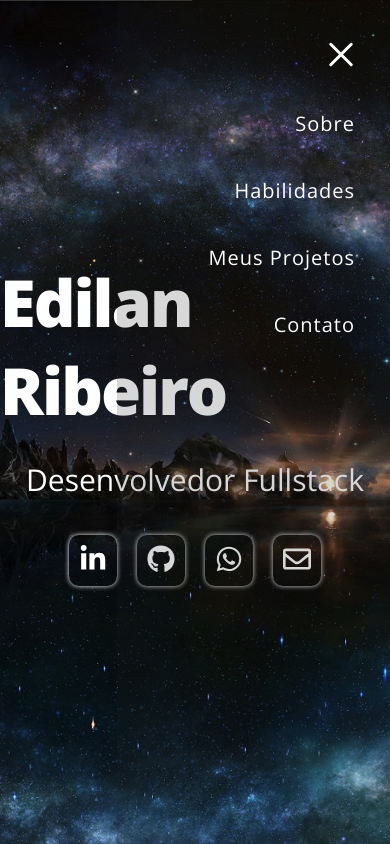
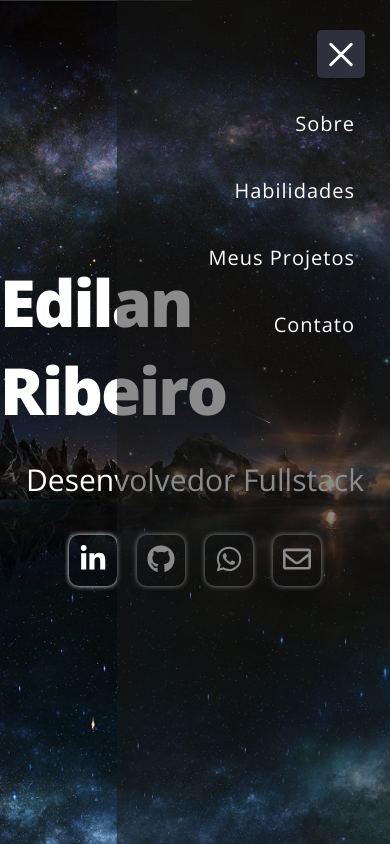
Before and after one commit to edilan-ribeiro/my-portfolio, a Next.js app: page / in a window 390 px wide. Both pictures are taken after a click on the button 341 px from the left and 54 px from the top of the page. Shown: the top 844 px of the page. Built offline with nearby package versions, Linux system fonts and the light colour scheme; no server answers.

Commit message:
style: updated mobile menu style on hamburguer and navigation bar

```diff
--- a/src/components/Header/MobileMenu/MobileMenu.tsx
+++ b/src/components/Header/MobileMenu/MobileMenu.tsx
@@ -3,7 +3,7 @@
 import { Sling as Hamburger } from 'hamburger-react'
 import { useState } from 'react'
 import mobileStyle from './mobile-menu.module.scss'
-import { motion } from 'framer-motion'
+import { AnimatePresence, motion } from 'framer-motion'
 import menu from '@/data/menu.json'
 
 const variants = {
@@ -20,22 +20,29 @@ export const MobileMenu = () => {
 				<Hamburger toggled={isOpen} toggle={setOpen} size={32} rounded />
 			</button>
 
+			<AnimatePresence>
+				{isOpen && (
 					<motion.div
 						className={mobileStyle.mobileNav}
+						initial={{ opacity: 0, x: '50%' }}
+						exit={{ opacity: 0, x: '50%' }}
 						animate={isOpen ? 'open' : 'closed'}
 						variants={variants}
-				initial={false}
 					>
 						<nav>
 							<ul>
 								{menu.map((menuItem) => (
 									<li key={menuItem.name}>
-								<a href={`#${menuItem.link}`}>{menuItem.name}</a>
+										<a href={`#${menuItem.link}`}>
+											{menuItem.name}
+										</a>
 									</li>
 								))}
 							</ul>
 						</nav>
 					</motion.div>
+				)}
+			</AnimatePresence>
 		</>
 	)
 }
--- a/src/components/Header/MobileMenu/mobile-menu.module.scss
+++ b/src/components/Header/MobileMenu/mobile-menu.module.scss
@@ -1,20 +1,22 @@
 @use '@/styles/partials' as *;
 
 .hamburguer {
-	position: absolute;
+	position: fixed;
 	top: 30px;
 	right: 25px;
 	z-index: 10;
+	background-color: $darker-gray;
+	border-radius: 5px;
 }
 
 .mobileNav {
 	position: fixed;
-	height: 100vh;
-	width: 70%;
+	height: 100dvh;
+	width: 50%;
 	right: 0;
 	top: 0;
 	z-index: 5;
-	background-color: #1e1e1e2d;
+	background-color: $bg-darker;
 
 	nav {
 		height: 100%;
@@ -38,4 +40,8 @@
 			}
 		}
 	}
+
+	@media (max-width: 600px) {
+		width: 70%;
+	}
 }
```
Lines whose indentation alone changed are shown as unchanged.
